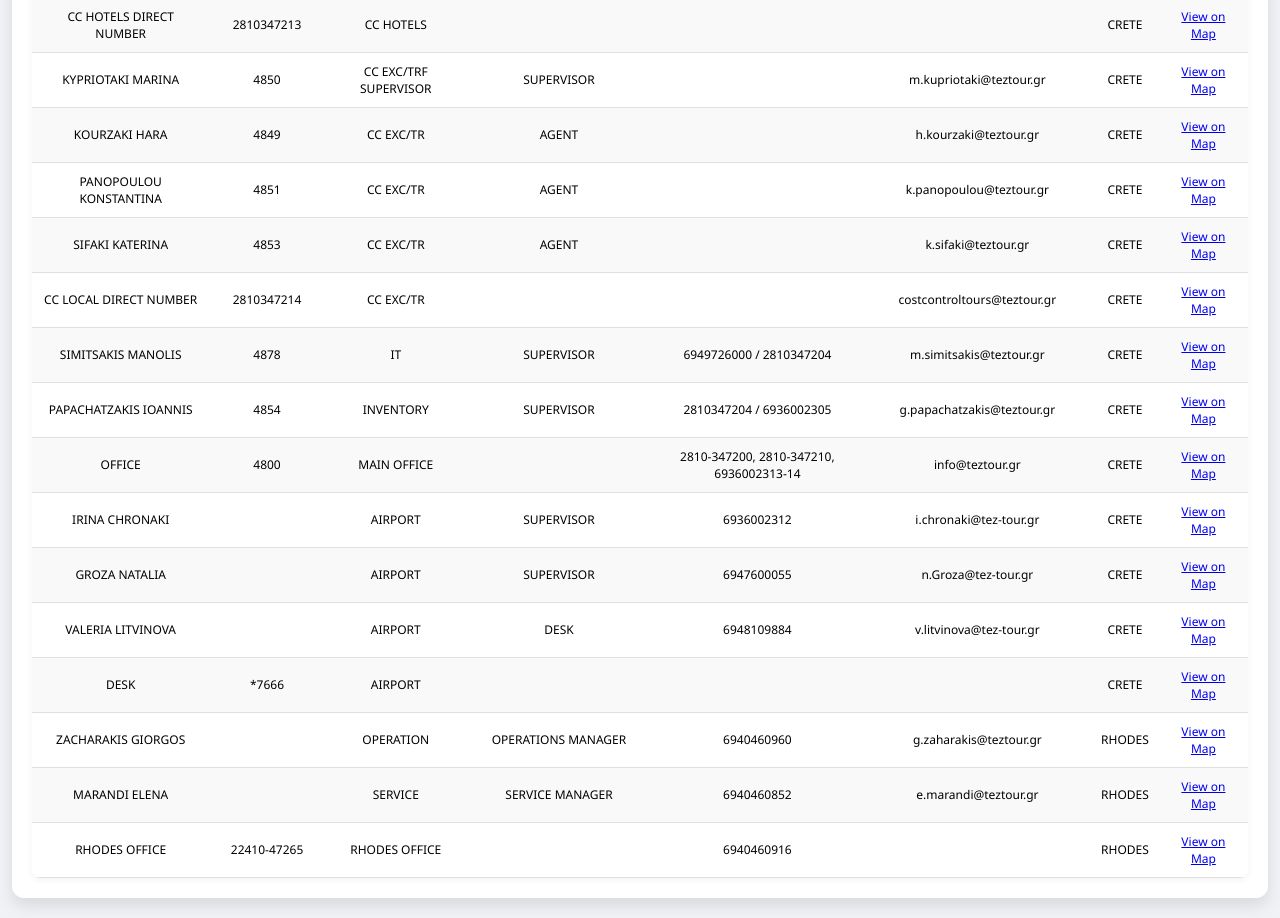
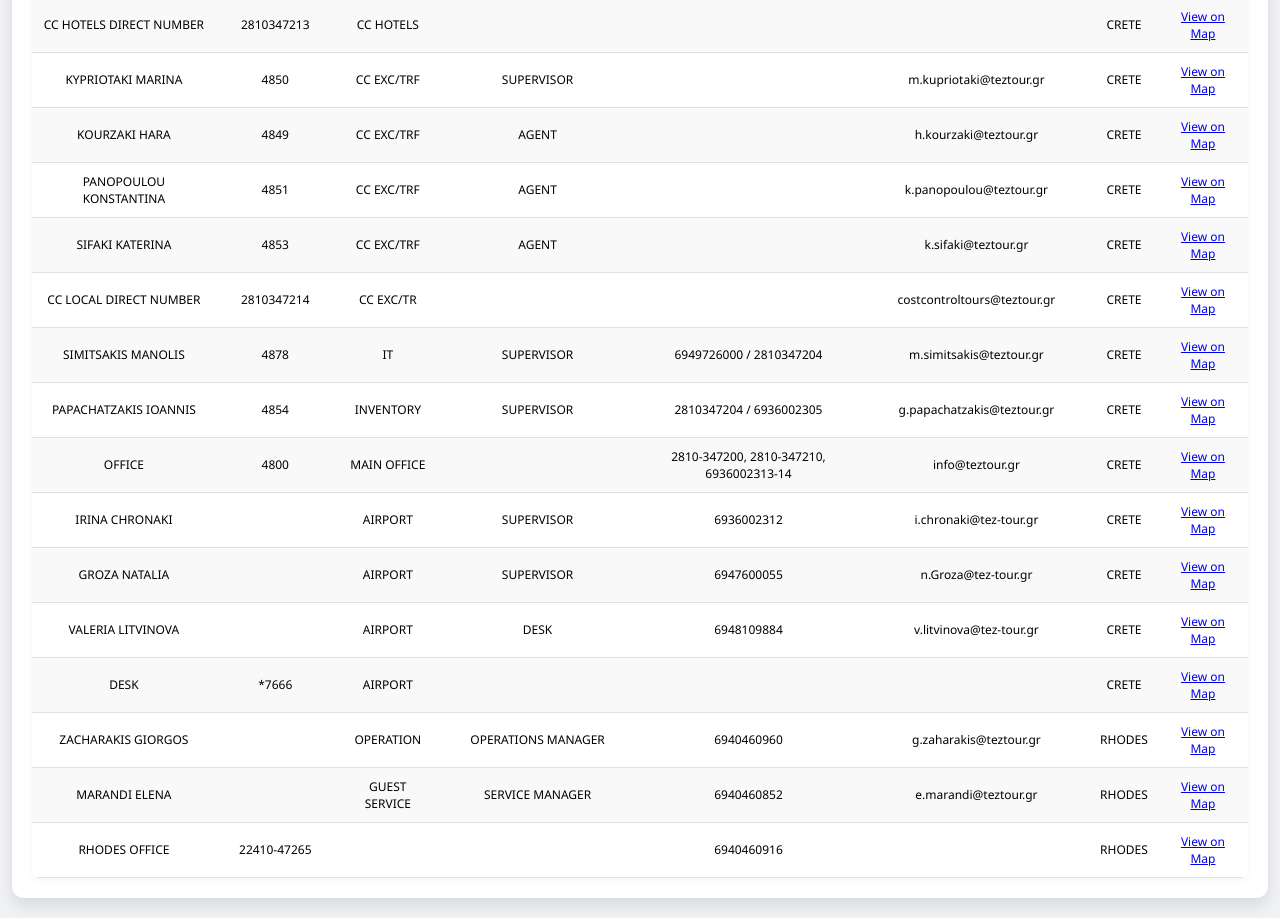
Before and after one commit to makar125/index, a plain HTML site: page index.html in a window 1280 px wide. Shown: the part 2479-3397 px from the top of the page. Drawn offline with nearby package versions, Linux system fonts and the light colour scheme.

Commit message:
Update index.html

```diff
--- a/index.html
+++ b/index.html
@@ -303,8 +303,8 @@
 <tr>
     <td>KAROUZAKIS MANOS</td>
     <td>4847</td>
-    <td>OPERATIONS, IT, FLEET</td>
-    <td>OPERATIONS, IT, FLEET</td>
+    <td>OPERATION</td>
+    <td>OPERATION</td>
     <td>6936002360</td>
     <td>m.karouzakis@teztour.gr</td>
     <td>CRETE</td>
@@ -533,7 +533,7 @@
 <tr>
     <td>KYPRIOTAKI MARINA</td>
     <td>4850</td>
-    <td>CC EXC/TRF SUPERVISOR</td>
+    <td>CC EXC/TRF</td>
     <td>SUPERVISOR</td>
     <td></td>
     <td>m.kupriotaki@teztour.gr</td>
@@ -543,7 +543,7 @@
 <tr>
     <td>KOURZAKI HARA</td>
     <td>4849</td>
-    <td>CC EXC/TR</td>
+    <td>CC EXC/TRF</td>
     <td>AGENT</td>
     <td></td>
     <td>h.kourzaki@teztour.gr</td>
@@ -553,7 +553,7 @@
 <tr>
     <td>PANOPOULOU KONSTANTINA</td>
     <td>4851</td>
-    <td>CC EXC/TR</td>
+    <td>CC EXC/TRF</td>
     <td>AGENT</td>
     <td></td>
     <td>k.panopoulou@teztour.gr</td>
@@ -563,7 +563,7 @@
 <tr>
     <td>SIFAKI KATERINA</td>
     <td>4853</td>
-    <td>CC EXC/TR</td>
+    <td>CC EXC/TRF</td>
     <td>AGENT</td>
     <td></td>
     <td>k.sifaki@teztour.gr</td>
@@ -663,7 +663,7 @@
 <tr>
     <td>MARANDI ELENA</td>
     <td></td>
-    <td>SERVICE</td>
+    <td>GUEST SERVICE</td>
     <td>SERVICE MANAGER</td>
     <td>6940460852</td>
     <td>e.marandi@teztour.gr</td>
@@ -673,7 +673,7 @@
 <tr>
     <td>RHODES OFFICE</td>
     <td>22410-47265</td>
-    <td>RHODES OFFICE</td>
+    <td></td>
     <td></td>
     <td>6940460916</td>
     <td></td>
```
